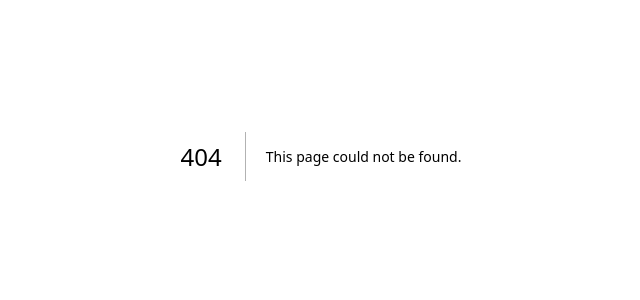
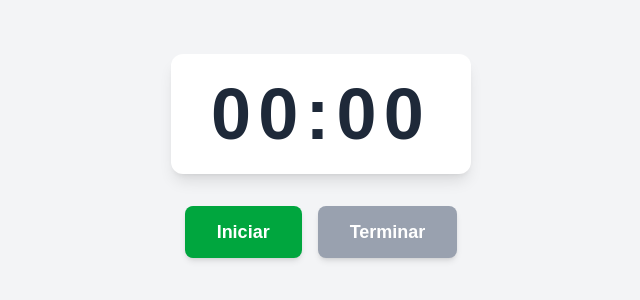
Before and after one commit to Gaudiot/probubu, a Next.js app: page /timer in a window 1280 px wide. Before the commit this address had no page. Shown: the part 244-544 px from the top of the page, without its empty margins (319-959 px from the left). Built offline with nearby package versions, Linux system fonts and the light colour scheme.

Commit message:
timer page

```diff
--- /dev/null
+++ b/src/app/timer/page.tsx
@@ -0,0 +1,150 @@
+"use client";
+
+import { useEffect, useState } from "react";
+import { timerApi } from "@/base/api/timer.api";
+
+function formatTime(seconds: number) {
+    const hrs = Math.floor(seconds / 3600);
+    const mins = Math.floor((seconds % 3600) / 60);
+    const secs = seconds % 60;
+
+    // Se tem horas, mostra como hh:mm:ss. Se só minutos e segundos, mm:ss.
+    if (hrs > 0) {
+        return [
+            hrs.toString().padStart(2, "0"),
+            mins.toString().padStart(2, "0"),
+            secs.toString().padStart(2, "0"),
+        ].join(":");
+    } else {
+        return [
+            mins.toString().padStart(2, "0"),
+            secs.toString().padStart(2, "0"),
+        ].join(":");
+    }
+}
+
+export default function TimerPage() {
+    const [seconds, setSeconds] = useState(0);
+    const [isTabVisible, setIsTabVisible] = useState(true);
+    const [isRunning, setIsRunning] = useState(false);
+    const [timerId, setTimerId] = useState<string | null>(null);
+    const [loading, setLoading] = useState(false);
+    const [error, setError] = useState<string | null>(null);
+
+    useEffect(() => {
+        if (!isRunning) return;
+
+        const interval = setInterval(() => {
+            setSeconds((seconds) => seconds + 1);
+        }, 1000);
+        return () => clearInterval(interval);
+    }, [isRunning]);
+
+    useEffect(() => {
+        const handleVisibilityChange = () => {
+            setIsTabVisible(false);
+        };
+
+        // Define o estado inicial
+        setIsTabVisible(!document.hidden);
+
+        // Adiciona o listener
+        document.addEventListener("visibilitychange", handleVisibilityChange);
+
+        // Cleanup
+        return () => {
+            document.removeEventListener("visibilitychange", handleVisibilityChange);
+        };
+    }, []);
+
+    const handleStart = async () => {
+        setError(null);
+        setLoading(true);
+
+        // Gera um ID único para o timer (pode ser substituído por ID do usuário no futuro)
+        const newTimerId = `timer_${Date.now()}_${Math.random().toString(36).substr(2, 9)}`;
+
+        try {
+            const response = await timerApi.startTimer({ id: newTimerId });
+
+            if (response.success) {
+                setTimerId(newTimerId);
+                setSeconds(0);
+                setIsRunning(true);
+                console.log("Timer iniciado com sucesso!", newTimerId);
+            } else {
+                setError("Erro ao iniciar o timer.");
+            }
+        } catch (err) {
+            setError("Erro ao tentar iniciar o timer. Tente novamente.");
+            console.error("Erro ao iniciar timer:", err);
+        } finally {
+            setLoading(false);
+        }
+    };
+
+    const handleStop = async () => {
+        if (!timerId) {
+            setError("ID do timer não encontrado.");
+            return;
+        }
+
+        setError(null);
+        setLoading(true);
+
+        try {
+            const response = await timerApi.finishTimer({ id: timerId });
+
+            if (response.success) {
+                setIsRunning(false);
+                console.log("Timer finalizado com sucesso!", timerId);
+            } else {
+                setError("Erro ao finalizar o timer.");
+            }
+        } catch (err) {
+            setError("Erro ao tentar finalizar o timer. Tente novamente.");
+            console.error("Erro ao finalizar timer:", err);
+        } finally {
+            setLoading(false);
+        }
+    };
+
+    return (
+        <div className="min-h-screen flex items-center justify-center bg-gray-100">
+            <div className="flex flex-col items-center gap-4">
+                <span
+                    className="text-7xl font-bold tracking-widest text-gray-800 select-none shadow-lg rounded-xl px-10 py-6 bg-white"
+                    style={{ fontVariantNumeric: "tabular-nums" }}
+                >
+                    {formatTime(seconds)}
+                </span>
+                {!isTabVisible && (
+                    <span className="text-lg font-medium text-red-600 bg-red-50 px-6 py-2 rounded-lg shadow-md">
+                        Aba saiu de foco
+                    </span>
+                )}
+                {error && (
+                    <span className="text-base font-medium text-red-600 bg-red-50 px-4 py-2 rounded-lg shadow-md">
+                        {error}
+                    </span>
+                )}
+                <div className="flex gap-4 mt-4">
+                    <button
+                        onClick={handleStart}
+                        disabled={isRunning || loading}
+                        className="px-8 py-3 text-lg font-semibold text-white bg-green-600 rounded-lg shadow-md hover:bg-green-700 disabled:bg-gray-400 disabled:cursor-not-allowed transition-colors"
+                    >
+                        {loading && !isRunning ? "Iniciando..." : "Iniciar"}
+                    </button>
+                    <button
+                        onClick={handleStop}
+                        disabled={!isRunning || loading}
+                        className="px-8 py-3 text-lg font-semibold text-white bg-red-600 rounded-lg shadow-md hover:bg-red-700 disabled:bg-gray-400 disabled:cursor-not-allowed transition-colors"
+                    >
+                        {loading && isRunning ? "Terminando..." : "Terminar"}
+                    </button>
+                </div>
+            </div>
+        </div>
+    );
+}
--- /dev/null
+++ b/src/base/api/timer.api.ts
@@ -0,0 +1,53 @@
+import axios from "axios";
+
+const BASE_URL = "https://your-api-url.com"; // Defina manualmente depois
+
+type StartTimerRequest = {
+    id: string;
+};
+
+type FinishTimerRequest = {
+    id: string;
+};
+
+type TimerResponse = {
+    success: boolean;
+    // Outros possíveis campos podem ser adicionados futuramente
+};
+
+async function startTimer(data: StartTimerRequest): Promise<TimerResponse> {
+    try {
+        const response = await axios.post(`${BASE_URL}/startTimer`, data, {
+            headers: {
+                "Content-Type": "application/json",
+            },
+        });
+        return {
+            success: !!response.data.success,
+            // ...outros campos podem ser retornados aqui futuramente
+        };
+    } catch {
+        return { success: false };
+    }
+}
+
+async function finishTimer(data: FinishTimerRequest): Promise<TimerResponse> {
+    try {
+        const response = await axios.post(`${BASE_URL}/finishTimer`, data, {
+            headers: {
+                "Content-Type": "application/json",
+            },
+        });
+        return {
+            success: !!response.data.success,
+            // ...outros campos podem ser retornados aqui futuramente
+        };
+    } catch {
+        return { success: false };
+    }
+}
+
+export const timerApi = {
+    startTimer,
+    finishTimer,
+};
```
